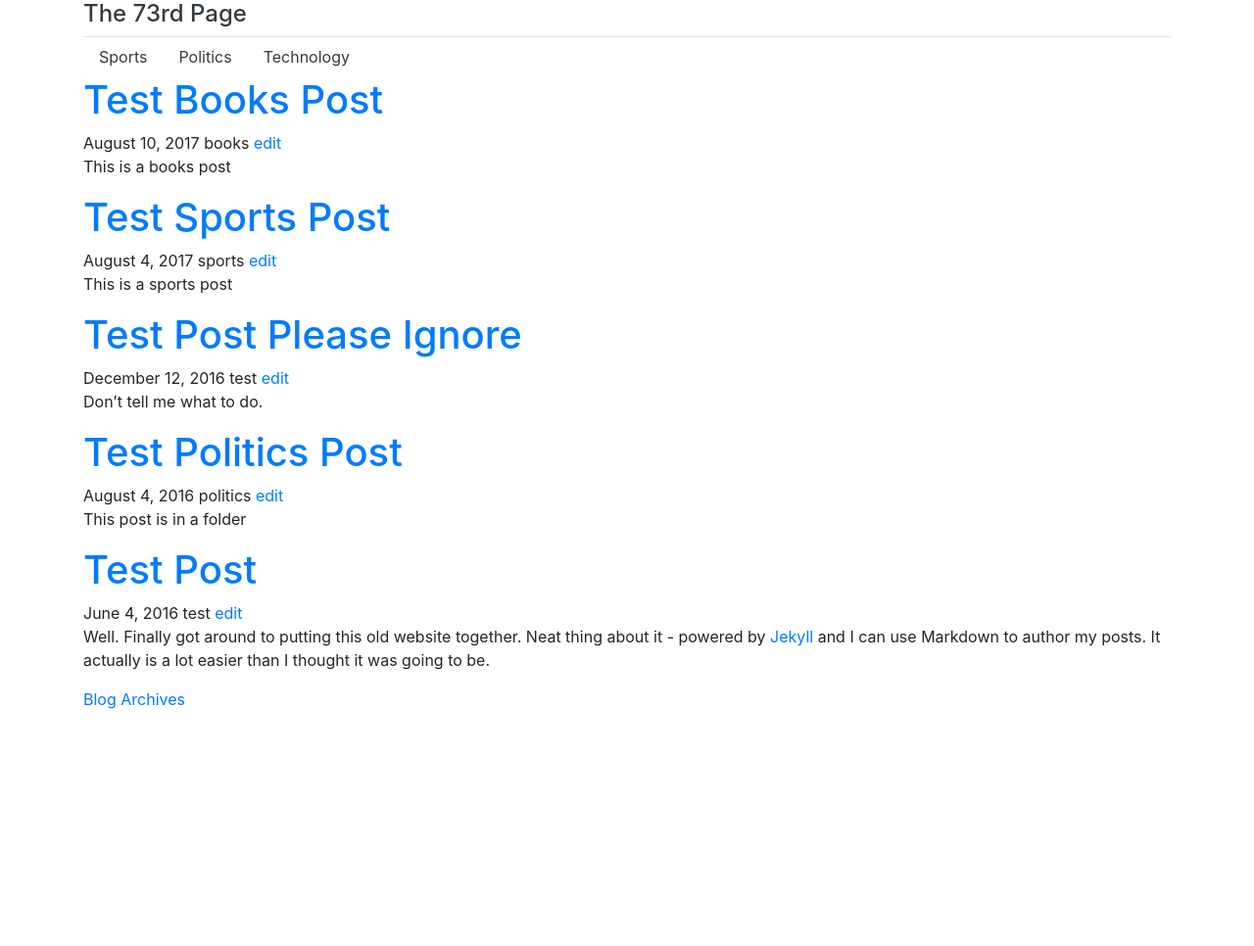
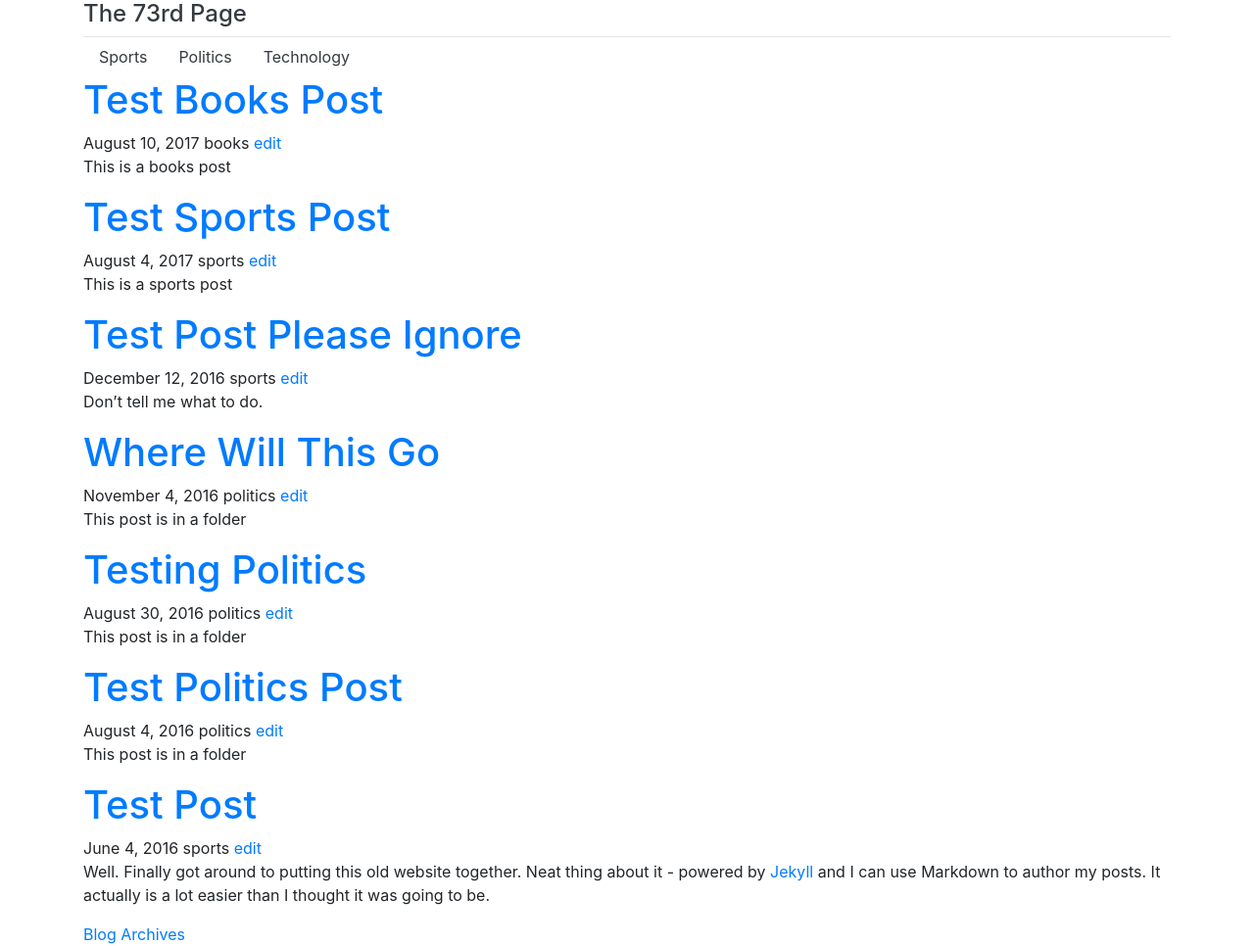
Before and after one commit to SevenZeroThree/The-73rd-Page, a Jekyll site: the page built from index.html, in a window 1280 px wide. Shown: the whole page at 98% size. Built offline with Jekyll 4.4.1, drawn with Linux system fonts in a browser that asks for light colours; the list of posts is cut into pages by our own code; before the commit the page ends 900 px from its top, so only the background shows below that.

Commit message:
more test posts to facilitate testing the category pages

```diff
--- a/_posts/2016-06-04-test.md
+++ b/_posts/2016-06-04-test.md
@@ -2,7 +2,7 @@
 layout: post
 title: "Test Post"
 date: 2016-06-04
-categories: [test]
+categories: [sports]
 ---
 
 Well. Finally got around to putting this old website together. Neat thing about it - powered by [Jekyll](http://jekyllrb.com) and I can use Markdown to author my posts. It actually is a lot easier than I thought it was going to be.
--- a/_posts/2016-12-12-test-post-please-ignore.md
+++ b/_posts/2016-12-12-test-post-please-ignore.md
@@ -2,7 +2,7 @@
 layout: post
 title: "Test Post Please Ignore"
 date: 2016-12-12
-categories: [test]
+categories: [sports]
 ---
 
 Don't tell me what to do.
--- /dev/null
+++ b/_posts/2016/2016-08-30-testing-politics.md
@@ -0,0 +1,8 @@
+---
+layout: post
+title: "Testing Politics"
+date: 2016-08-30
+categories: [politics]
+---
+
+This post is in a folder
--- /dev/null
+++ b/_posts/2016/2016-11-04-where-will-this-go.md
@@ -0,0 +1,8 @@
+---
+layout: post
+title: "Where Will This Go"
+date: 2016-11-04
+categories: [politics]
+---
+
+This post is in a folder
```
